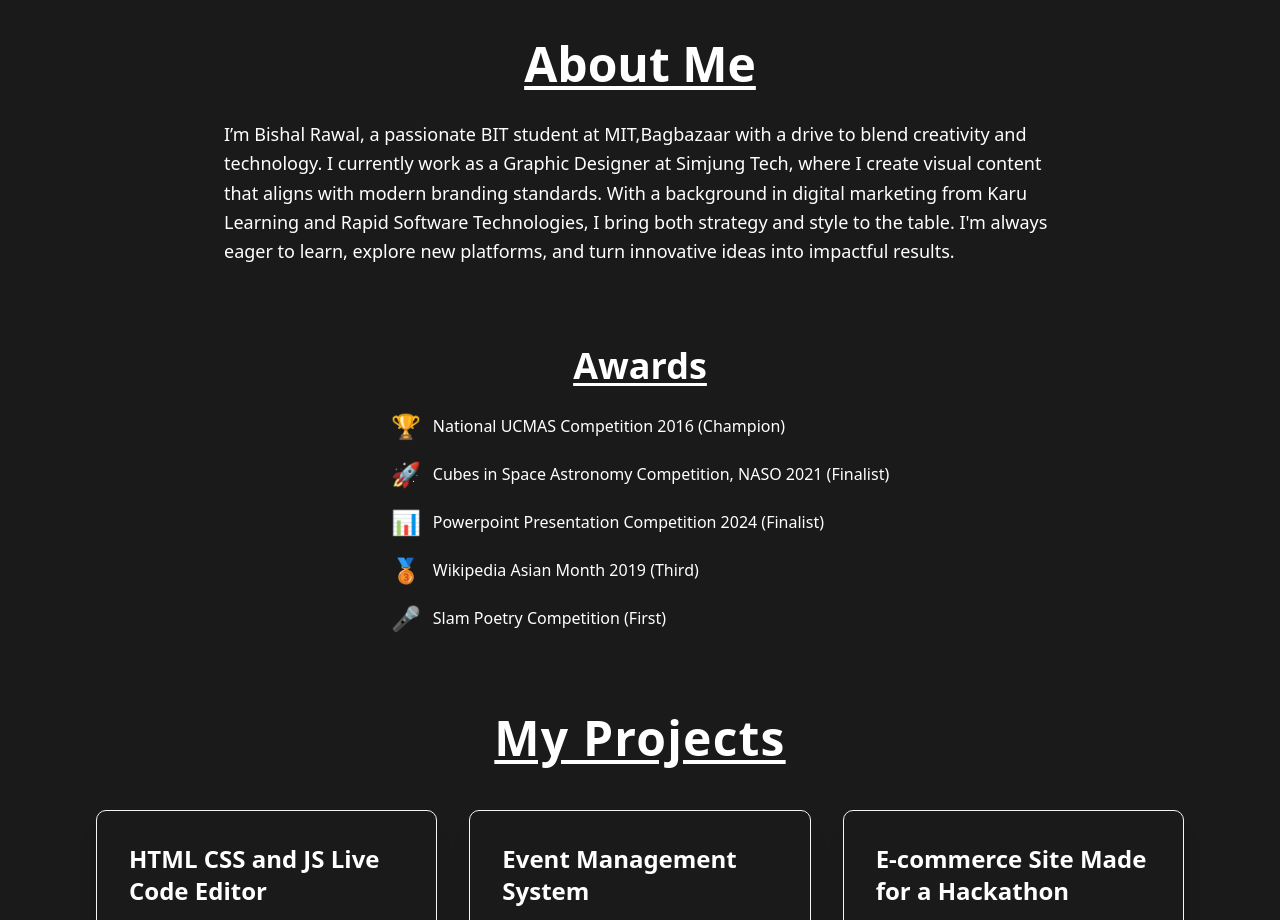
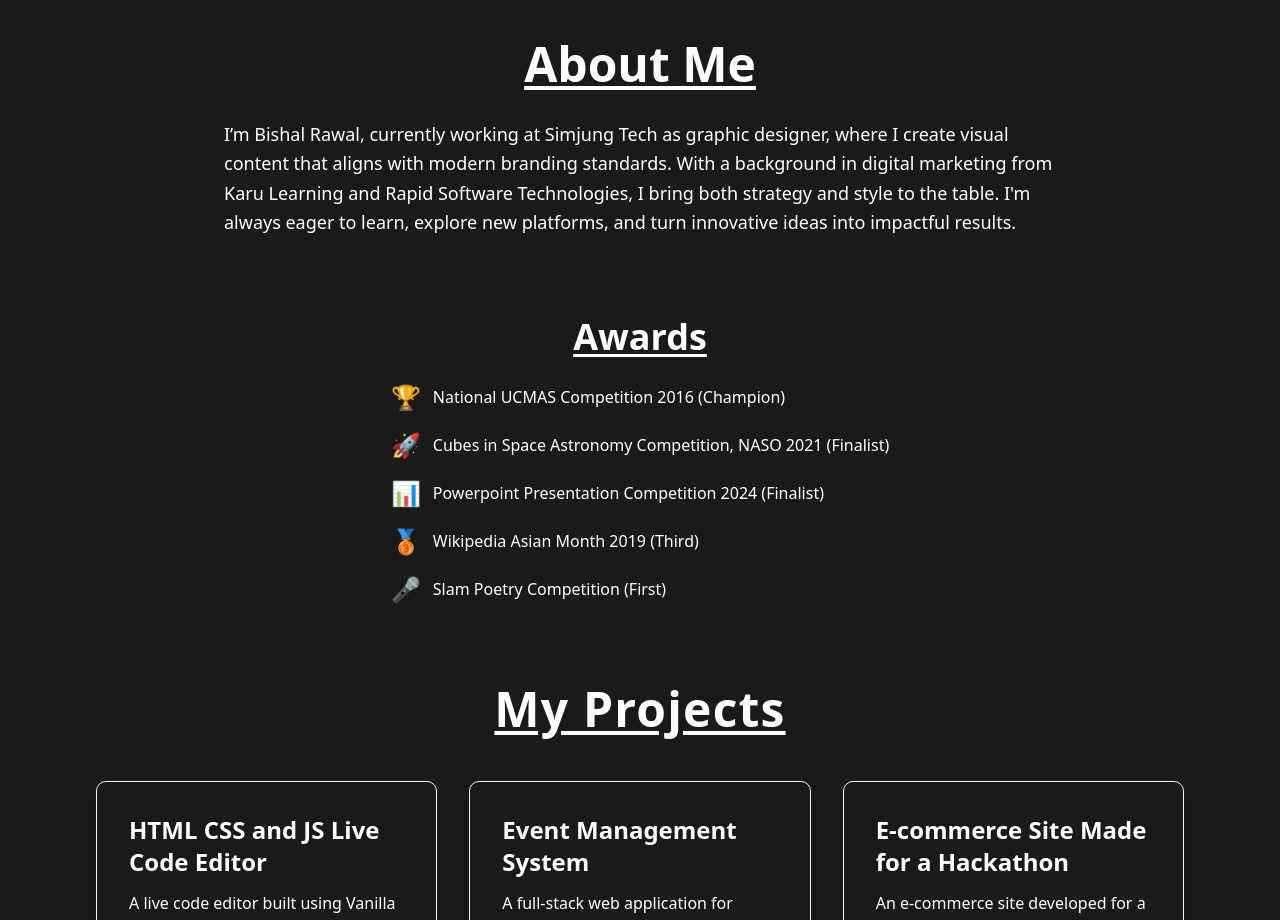
Before and after one commit to bshalrawal/Portfolio, a Next.js app: page / in a window 1280 px wide. Shown: the part 840-1760 px from the top of the page. Built offline with nearby package versions, Linux system fonts and the light colour scheme.

Commit message:
Update AboutMe.tsx

```diff
--- a/app/Components/AboutMe.tsx
+++ b/app/Components/AboutMe.tsx
@@ -13,7 +13,7 @@ const AboutMe = () => {
 
 
       <p className="text-lg text-white leading-relaxed break-words">
-I’m Bishal Rawal, a passionate BIT student at MIT,Bagbazaar with a drive to blend creativity and technology. I currently work as a Graphic Designer at Simjung Tech, where I create visual content that aligns with modern branding standards. With a background in digital marketing from Karu Learning and Rapid Software Technologies, I bring both strategy and style to the table. I'm always eager to learn, explore new platforms, and turn innovative ideas into impactful results.      </p>
+I’m Bishal Rawal, currently working at Simjung Tech as graphic designer, where I create visual content that aligns with modern branding standards. With a background in digital marketing from Karu Learning and Rapid Software Technologies, I bring both strategy and style to the table. I'm always eager to learn, explore new platforms, and turn innovative ideas into impactful results.      </p>
 
 
     </div>
```
